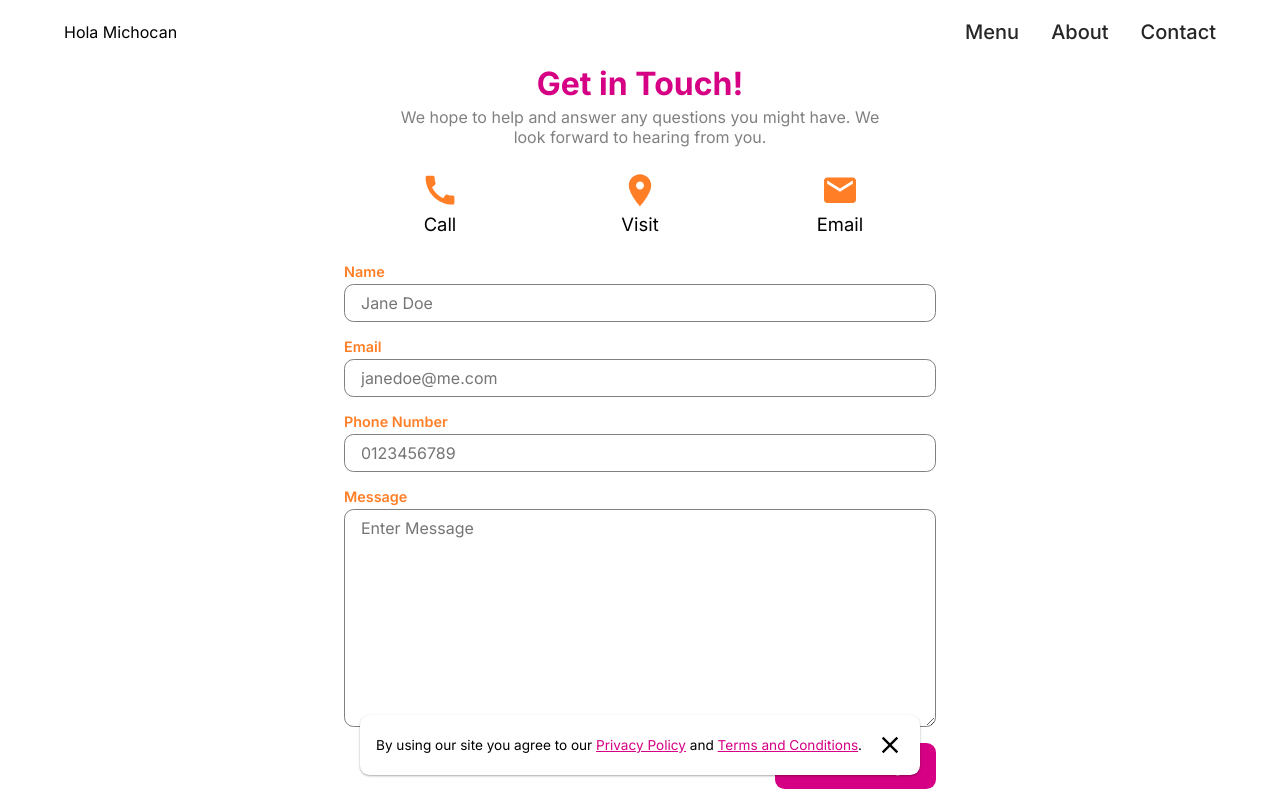
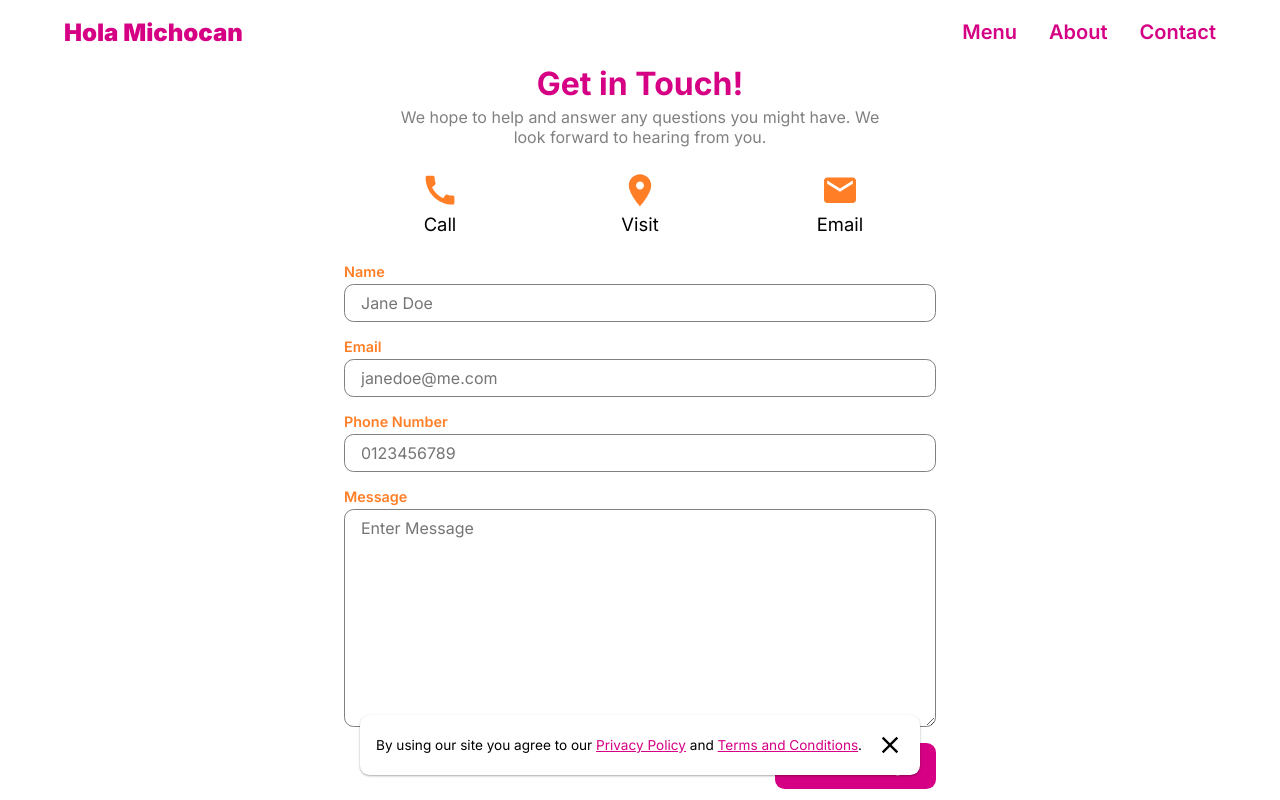
Before and after one commit to edsonjaramillo/hola-michocan, a Next.js app: page /contact in a window 1280 px wide. Shown: the top 800 px of the page. Built offline with nearby package versions, Linux system fonts and the light colour scheme.

Commit message:
style changes

```diff
--- a/styles/home/_aboutus.scss
+++ b/styles/home/_aboutus.scss
@@ -23,7 +23,7 @@
   }
 
   &__header {
-    font-size: clamp(1.65rem, 2.5vw, 4rem);
+    font-size: clamp(2rem, 2.5vw, 4rem);
     font-weight: 700;
   }
 
--- a/styles/main.css
+++ b/styles/main.css
@@ -122,21 +122,24 @@ hr {
 }
 .navbar__logo {
   margin: auto 0;
+  font-size: 1.5rem;
+  font-weight: 900;
+  color: #d50083;
 }
 .navbar__content {
   display: flex;
   justify-content: space-between;
   justify-items: center;
 }
-.navbar__hamburger, .navbar__exit, .navbar__shoppingbag {
+.navbar__hamburger, .navbar__exit {
   margin: auto 0;
   height: 2.75rem;
   width: 2.75rem;
   cursor: pointer;
+  fill: #d50083;
 }
 .navbar__hamburger {
   background-color: rgba(255, 255, 255, 0.1);
-  fill: #202020;
 }
 .navbar__exit {
   background-color: #ffffff;
@@ -144,13 +147,6 @@ hr {
   right: 0;
   margin-right: 1rem;
   margin-top: 0.5rem;
-}
-.navbar__shoppingbag {
-  position: relative;
-  background-color: #ffffff;
-  fill: #202020;
-  height: 2.4rem;
-  width: 2.4rem;
 }
 .navbar__links {
   position: fixed;
@@ -163,10 +159,11 @@ hr {
   flex-direction: column;
 }
 .navbar__link {
-  color: #262626;
+  color: #ff7e26;
   font-size: clamp(2rem, 2vw, 4rem);
   padding: 0.75rem 0rem 0.75rem 0rem;
   margin-left: 2rem;
+  font-weight: 600;
 }
 .navbar__link:first-child {
   margin-top: 3rem;
@@ -192,7 +189,8 @@ hr {
     font-size: 1.25rem;
     margin-left: 0rem;
     color: #262626;
-    font-weight: 500;
+    font-weight: 600;
+    color: #d50083;
   }
   .navbar__link:first-child {
     margin-top: 0rem;
@@ -276,8 +274,8 @@ hr {
   gap: 0.25rem;
 }
 .section__header {
-  font-weight: 500;
-  font-size: clamp(1.75rem, 4vw, 2.15rem);
+  font-weight: 600;
+  font-size: clamp(2rem, 2.5vw, 5rem);
   text-align: left;
   position: relative;
   margin-bottom: 0.75rem;
@@ -600,7 +598,7 @@ hr {
   color: #ffffff;
 }
 .aboutus__header {
-  font-size: clamp(1.65rem, 2.5vw, 4rem);
+  font-size: clamp(2rem, 2.5vw, 4rem);
   font-weight: 700;
 }
 .aboutus__subtext {
@@ -852,9 +850,11 @@ hr {
   text-overflow: ellipsis;
   overflow: hidden;
   white-space: nowrap;
+  color: #d50083;
 }
 .menuitem__price {
   color: #606060;
+  font-weight: 500;
 }
 
 .product {
--- a/styles/menu/_menugrid.scss
+++ b/styles/menu/_menugrid.scss
@@ -35,9 +35,11 @@
     text-overflow: ellipsis;
     overflow: hidden;
     white-space: nowrap;
+    color: $brand-primary;
   }
 
   &__price {
     color: $grayscale-600;
-  }
+    font-weight: 500;
 }
+}
--- a/styles/shared/_navbar.scss
+++ b/styles/shared/_navbar.scss
@@ -27,6 +27,9 @@ $icon-size: 2.75rem;
 
   &__logo {
     margin: auto 0;
+    font-size: 1.5rem;
+    font-weight: 900;
+    color: $brand-primary;
   }
 
   &__content {
@@ -36,17 +39,16 @@ $icon-size: 2.75rem;
   }
 
   &__hamburger,
-  &__exit,
-  &__shoppingbag {
+  &__exit {
     margin: auto 0;
     height: $icon-size;
     width: $icon-size;
     cursor: pointer;
+    fill: $brand-primary;
   }
 
   &__hamburger {
     background-color: rgba($color: $grayscale-100, $alpha: 0.1);
-    fill: $grayscale-800;
   }
 
   &__exit {
@@ -55,14 +57,6 @@ $icon-size: 2.75rem;
     right: 0;
     margin-right: 1rem;
     margin-top: 0.5rem;
-  }
-
-  &__shoppingbag {
-    position: relative;
-    background-color: $grayscale-100;
-    fill: $grayscale-800;
-    height: $icon-size - 0.35rem;
-    width: $icon-size - 0.35rem;
   }
 
   &__links {
@@ -74,14 +68,14 @@ $icon-size: 2.75rem;
     background-color: $grayscale-100;
     display: flex;
     flex-direction: column;
-    // gap: 0.5rem;
   }
 
   &__link {
-    color: $brand-secondary-100;
+    color: $brand-secondary-400;
     font-size: clamp(2rem, 2vw, 4rem);
     padding: 0.75rem 0rem 0.75rem 0rem;
     margin-left: 2rem;
+    font-weight: 600;
 
     &:first-child {
       margin-top: 3rem;
@@ -113,7 +107,8 @@ $icon-size: 2.75rem;
       font-size: 1.25rem;
       margin-left: 0rem;
       color: $brand-secondary-100;
-      font-weight: 500;
+      font-weight: 600;
+      color: $brand-primary;
 
       &:first-child {
         margin-top: 0rem;
--- a/styles/shared/_section.scss
+++ b/styles/shared/_section.scss
@@ -12,8 +12,8 @@
   }
 
   &__header {
-    font-weight: 500;
-    font-size: clamp(1.75rem, 4vw, 2.15rem);
+    font-weight: 600;
+    font-size: clamp(2rem, 2.5vw, 5rem);
     text-align: left;
     position: relative;
     margin-bottom: 0.75rem;
```
